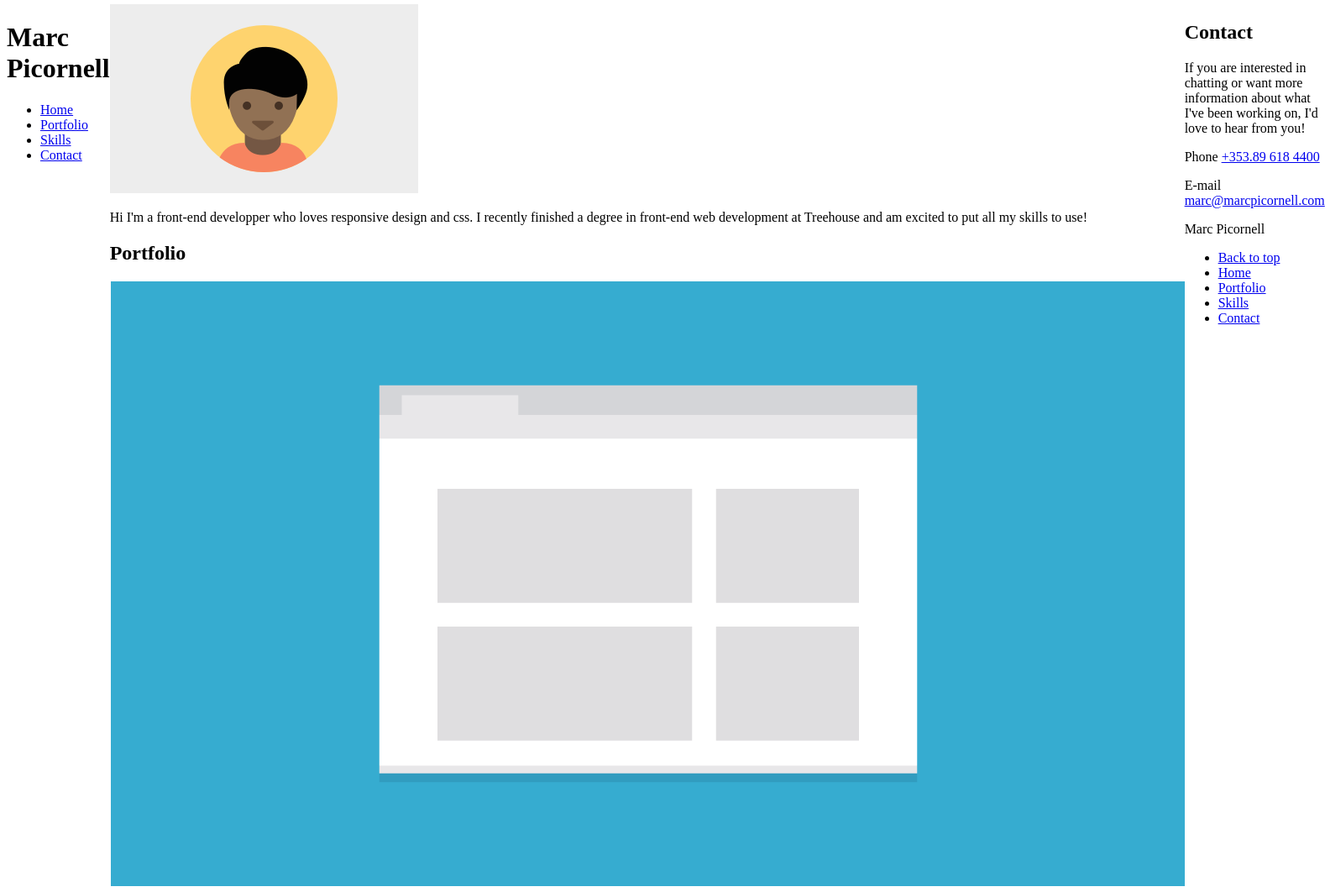
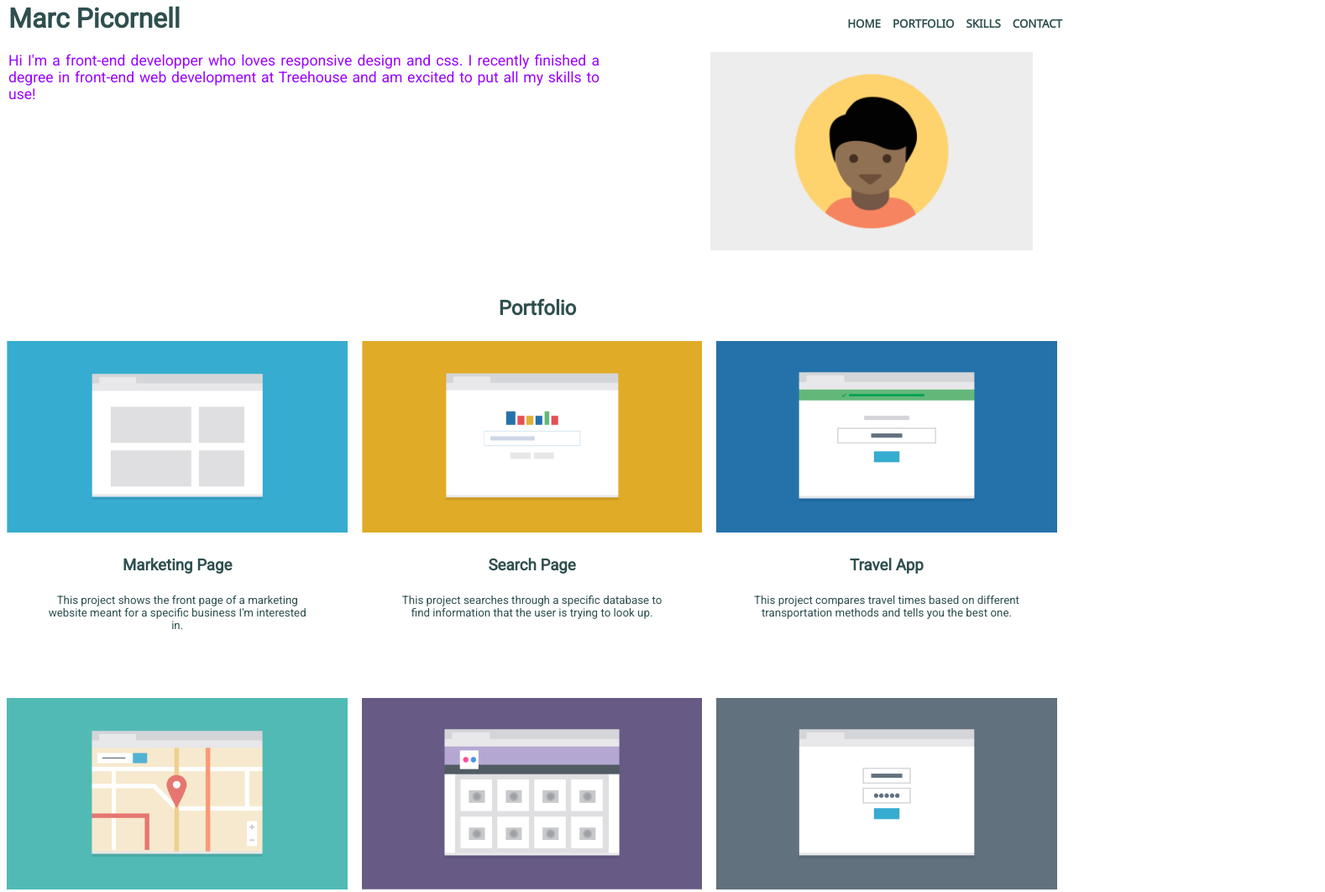
Before and after one commit to marcpicornell/techdegree-project-2, a website built with Parcel: page index.html in a window 1280 px wide. Shown: the part 3-1065 px from the top of the page at 84% size, 1578 px wide, since content can reach past the window. Built offline with nearby package versions, Linux system fonts and the light colour scheme.

Commit message:
Revert "Switching to flexbox"
This reverts commit 61f3dfa9a9e594808b37cfc06ddab9ea2c4cf8fb.

```diff
--- a/css/styles.css
+++ b/css/styles.css
@@ -5,11 +5,384 @@
     marc [at] marcpicornell.com
     You like it :-) say hi!
 */
+*
+{
+    box-sizing: border-box;
+}
 
-.container
+ header
+ {
+     text-align: center;
+     display: block;
+ }
+
+ main
+ {
+     padding-left: 6px;
+     padding-right: 6px;
+     margin-left: 11px;
+     margin-right: 11px;
+ }
+
+body
+{
+    font-family: 'Roboto', sans-serif;
+    margin: 0;
+    padding: 0;
+    text-align: center;
+    color: darkslategray;
+}
+
+ul
+{
+    margin-bottom: 20px;
+    padding: 0;
+
+}
+
+.profile-picture
+{
+    width: 60%;
+}
+
+.profile
+{
+    font-size: smaller;
+    font-family: 'Roboto', sans-serif;
+    margin: 0  20px 0 20px;
+    color: #0479ff;
+}
+
+a
+{
+    text-decoration: none;
+    text-transform: uppercase;
+    color: darkslategray;
+    font-size: smaller;
+    font-weight: bolder;
+    font-family: 'Noto Sans', Arial, Helvetica, sans-serif;
+}
+
+li
+{
+    list-style: none;
+    padding: 5px;
+}
+
+h2, h3
+{
+    padding: 5px;
+}
+
+img
+{
+    padding: 0;
+    margin: 0;
+    max-width: 96%;
+}
+
+article p
+{
+    font-size: smaller;
+    font-family: 'Roboto', sans-serif;
+    margin: 0 25px 30px 25px;
+}
+
+.portfolio p
+{
+    margin-top: 2em;
+}
+
+.skill
+{
+    align-content: center;
+}
+
+.skill ul
+{
+    padding: 0;
+    margin: 0;
+}
+
+.skill li
+{
+    clear: both;
+    border-radius: 8px;
+    display: inline-block;
+    background: #0479ff;
+    color: white;
+    padding: 5px 10px;
+    margin: 4px;
+}
+.footer
+{
+    font-size: smaller;
+    margin: 0 30px 10px 30px;
+}
+
+.phone p,
+.e-mail p
+{
+    font-family: 'Noto Sans', sans-serif;
+    font-size: 0.5em;
+    font-weight: lighter;
+}
+
+.e-mail a
+{
+    text-transform: lowercase;
+
+}
+
+.footer-name
+{
+    font-size: smaller;
+    text-align: left;
+    float: left;
+    margin: 2px;
+    font-weight: bold;
+}
+
+.footer-nav
+{
+    font-size: smaller;
+    text-align: right;
+    text-transform: uppercase;
+    margin: 4px;
+}
+
+.mobile
+{
+    list-style: none;
+    padding: 0;
+    margin: 0;
+    float: right;
+    text-align: right;
+    margin: 4px;
+}
+
+.td
+{
+    list-style: none;
+    padding: 5px;
+    display: none;
+    text-align: right;
+}
+/* MEDIA QUERY */
+
+/* TABLET */
+
+@media (min-width: 768px)
+{
+
+    main
     {
-        display: flex;
+        padding: 0;
+        margin: 0;
     }
+
+    ul li
+    {
+        display: inline-block;
+    }
+
+    .profile-picture
+    {
+        float: right;
+        width: 30%;
+        margin-right: 50px;
+        margin-bottom: 50px;
+        clear: both;
+    }
+
+    .profile
+    {
+        text-align: justify;
+        width: 55%;
+        margin-left: 2%;
+        padding-left: 10px;
+        padding-right: 10px;
+        color: #9b04ff;
+        font-size: larger;
+    }
+
+    h2,
+    h3
+    {
+        clear: both;
+    }
+
+    .portfolio-1,
+    .portfolio-3,
+    .portfolio-5
+    {
+        float: left;
+        width: 50%;
+        min-height: 425px;
+    }
+
+    .portfolio-2,
+    .portfolio-4,
+    .portfolio-6
+    {
+        float: right;
+        width: 50%;
+        min-height: 425px;
+    }
+
+    article p
+    {
+        font-weight: 100;
+        padding-left: 30px;
+        padding-right: 30px;
+
+    }
+
+    .mobile
+    {
+        display: none;
+    }
+
+    .td
+    {
+        display: inline;
+    }
+
+    .skill
+    {
+        align-content: center;
+    }
+    .skill ul
+    {
+        padding: 0;
+        margin: 0;
+    }
+
+    .skill li
+    {
+        clear: both;
+        border-radius: 8px;
+        display: inline-block;
+        background: #9b04ff;
+        color: white;
+        padding: 5px 10px;
+        margin: 4px;
+    }
+
+    .footer
+    {
+        text-align: center;
+        margin: 0 26% 0 26%;
+        height: 50px;
+    }
+    .footer-nav
+    {
+        margin-right: 10px;
+    }
+    .footer-name
+    {
+        margin-left: 10px;
+    }
+}
 
 /********** Desktop **********/
 @media (min-width: 1024px)
+{
+    h1
+    {
+        float: left;
+        margin-left: 10px;
+        margin-top: -10px;
+
+    }
+
+    .navigation
+    {
+        text-align: right;
+    }
+
+    main
+    {
+        padding: 0;
+        margin: 0;
+    }
+
+    ul
+    {
+        margin-right: 10px;
+    }
+
+    .profile-picture
+    {
+        float: right;
+        width: 30%;
+        margin: 0 13    px 0 0;
+    }
+
+    .profile
+    {
+        margin: 0 0 0 10px;
+        padding: 0;
+        float: left;
+        font-size: 1.1em;
+    }
+
+    li
+    {
+        display: inline-block;
+    }
+
+    .portfolio-1,
+    .portfolio-2,
+    .portfolio-3,
+    .portfolio-4,
+    .portfolio-5,
+    .portfolio-6
+    {
+        width: 33%;
+        float: left;
+        min-height: 425px;
+    }
+
+    article p
+    {
+        font-weight: 100;
+        padding-left: 25px;
+        padding-right: 25px;
+
+    }
+
+    .phone a,
+    .e-mail a
+    {
+        font-size: large;
+    }
+
+    footer
+    {
+        margin: 0;
+        padding: 0;
+    }
+
+    .skill
+    {
+        align-content: center;
+        display: inline;
+    }
+
+    .skill ul
+    {
+        display: inline;
+    }
+
+
+    .footer-name
+    {
+        padding-left: 10px;
+    }
+
+    .footer-nav
+    {
+        padding-right: 10px;
+    }
+}
--- a/index.html
+++ b/index.html
@@ -17,11 +17,22 @@
 
   <meta name="theme-color" content="#fafafa">
 </head>
-<div class="container">
-  <body>
+
+<body class="container">
+
+    <!-- Start of my body for the project 2
+        I use boilerplate for a start and removed the unneeded bits
+
+        General rules:  H1 for Title
+                        H2 for Nav elements
+                        H3 for every blocks of the portfolio
+        I have divided my work in 3 parts
+                        HEADER, MAIN, FOOTER
+                        I have inputing all the content without thinking of the layout yet
+    -->
     <header>
       <h1 id="top">Marc Picornell</h1>
-        <nav>
+      <nav class="navigation">
         <ul>
           <li><a href="#top">Home</a></li>
           <li><a href="#portfolio">Portfolio</a></li>
@@ -32,15 +43,17 @@
     </header>
 
     <main>
-          <img src="img/responsive-layout-profile.png" alt="Profile">
-          <p>
+        <!-- Portrait -->
+        <img src="img/responsive-layout-profile.png" alt="Profile" class="profile-picture">
+        <p class="profile">
           Hi I'm a front-end developper who loves responsive design and css.
           I recently finished a degree in front-end web development at Treehouse and am excited to put all my skills to use!
         </p>
 
         <h2 id="portfolio">Portfolio</h2>
 
-          <article>
+        <!-- Marketing -->
+        <article class="portfolio-1">
           <img src="img/portfolio-1.png" alt="portfolio-1">
           <h3>
             Marketing Page
@@ -50,7 +63,8 @@
           </p>
         </article>
 
-          <article>
+        <!-- Search -->
+        <article class="portfolio-2">
           <img src="img/portfolio-2.png" alt="portfolio-2">
           <h3>
             Search Page
@@ -60,7 +74,8 @@
           </p>
         </article>
 
-          <article>
+        <!-- Travel -->
+        <article class="portfolio-3">
           <img src="img/portfolio-3.png" alt="portfolio-3">
           <h3>
             Travel App
@@ -70,7 +85,8 @@
           </p>
         </article>
 
-          <article>
+        <!-- Maps -->
+        <article class="portfolio-4">
           <img src="img/portfolio-4.png" alt="portfolio-4">
           <h3>
             Map of Favorite Spots
@@ -80,7 +96,8 @@
           </p>
         </article>
 
-          <article>
+        <!-- Photo -->
+        <article class="portfolio-5">
           <img src="img/portfolio-5.png" alt="portfolio-5">
           <h3>
             Photo Gallery
@@ -90,7 +107,8 @@
           </p>
         </article>
 
-          <article>
+        <!-- Calculator -->
+        <article class="portfolio-6">
           <img src="img/portfolio-6.png" alt="portfolio-6">
           <h3>
             Calculator
@@ -100,9 +118,10 @@
           </p>
         </article>
 
+        <!-- Calculator -->
         <h2 id="skills">Skills</h2>
 
-          <div>
+        <div class="skill">
         <ul>
           <li>HTML</li>
           <li>CSS</li>
@@ -111,18 +130,18 @@
       </div>
 
     </main>
-      <footer id="contact">
+    <footer id="contact" class="clearfix">
       <h2>Contact</h2>
-        <p>
+      <p class="footer">
         If you are interested in chatting or want more information about what I've been working on, I'd love to hear from you!
       </p>
-        <p>
+      <p class="phone">
         Phone
         <a href="tel:+353896184400">
           +353.89 618 4400
         </a>
       </p>
-        <p>
+      <p class="e-mail">
         E-mail
         <a href="mailto:marc@marcpicornell.com">
         marc@marcpicornell.com
@@ -132,12 +151,12 @@
         Marc Picornell
       </p>
       <nav>
-          <ul>
-            <li><a href="#top">Back to top</a></li>
-            <li><a href="#top">Home</a></li>
-            <li><a href="#portfolio">Portfolio</a></li>
-            <li><a href="#skills">Skills</a></li>
-            <li><a href="#contact">Contact</a></li>
+        <ul class="footer-nav">
+          <li class="mobile"><a href="#top">Back to top</a></li>
+          <li class="td"><a href="#top">Home</a></li>
+          <li class="td"><a href="#portfolio">Portfolio</a></li>
+          <li class="td"><a href="#skills">Skills</a></li>
+          <li class="td"><a href="#contact">Contact</a></li>
         </ul>
       </nav>
 
@@ -146,6 +165,5 @@
     <script src="js/plugins.js"></script>
     <script src="js/main.js"></script>
 </body>
-</div>
 
 </html>
```
Lines whose indentation alone changed are shown as unchanged.
